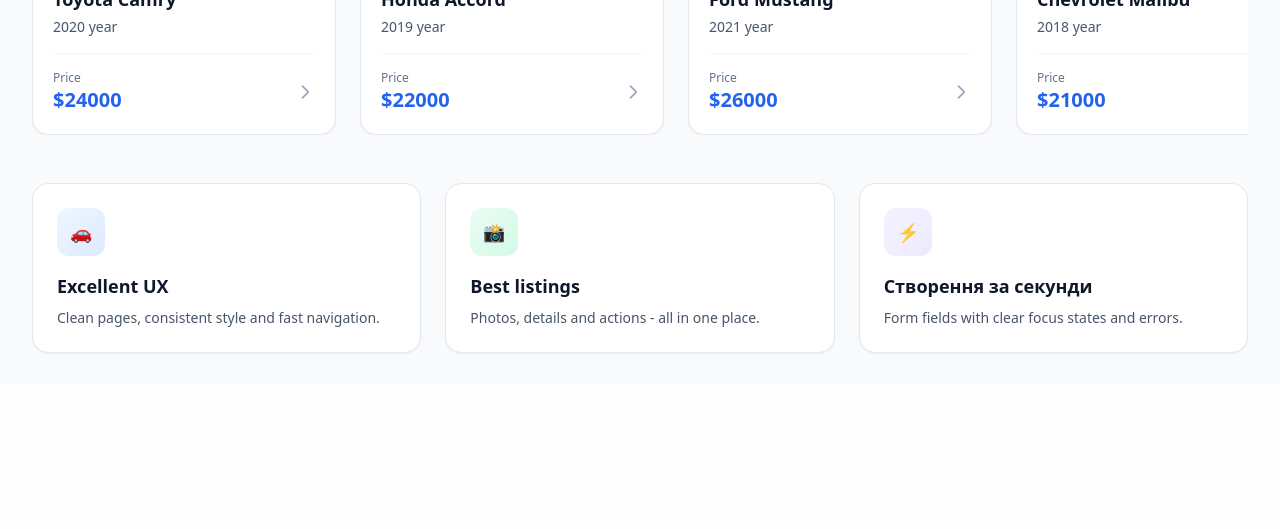
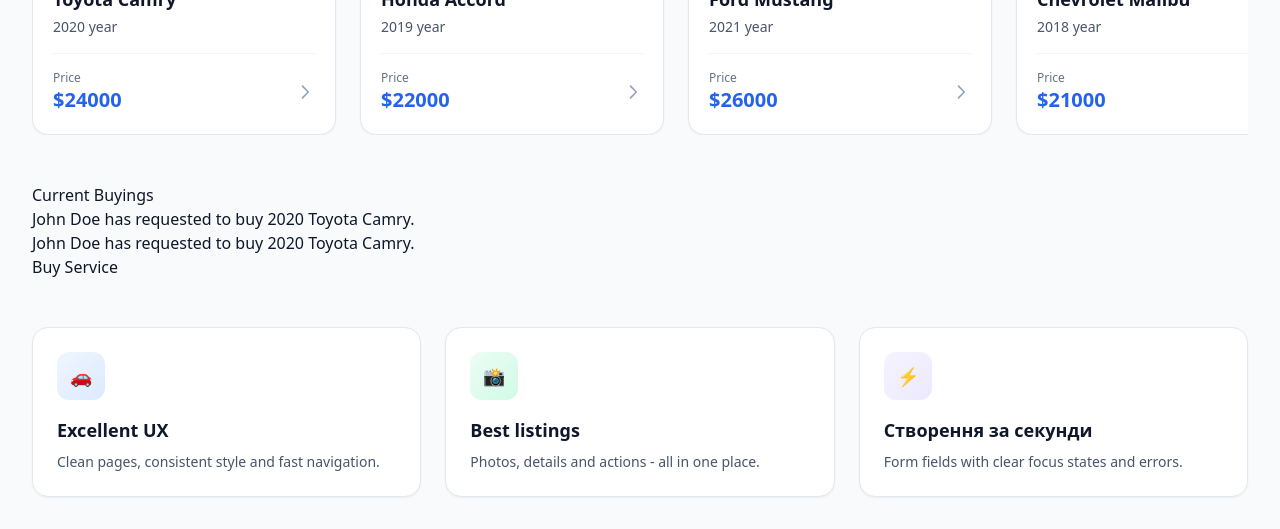
Before and after one commit to epimix/DealerShopDjango, a Django app: page / in a window 1280 px wide. Shown: the part 833-1362 px from the top of the page. Before the commit the page ends 1187 px from the top, so only its background shows below. Run offline with Django 5.2, Linux system fonts and the light colour scheme; data comes from the database, SQL or seed files in the repository; both versions use the stored data as it was after the commit; some libraries are stand-ins or nearby versions.

Commit message:
buy request

```diff
--- a/cars/models.py
+++ b/cars/models.py
@@ -18,3 +18,12 @@ class Car(models.Model):
 
     def __str__(self):
         return f"{self.year} {self.brand} {self.model}"
+
+class BuyingRequest(models.Model):
+    car = models.ForeignKey(Car, on_delete=models.CASCADE, related_name='buying_requests')
+    customer_name = models.CharField(max_length=100)
+    customer_phone = models.CharField(max_length=20)
+    message = models.TextField(blank=True)
+
+    def __str__(self):
+        return f"Buying Request for {self.car} by {self.customer_name}"
--- a/home/templates/home/home.html
+++ b/home/templates/home/home.html
@@ -170,6 +170,19 @@
 
 {% endif %}
 
+{% if buying_requests %}
+<h2>Current Buyings</h2>
+<ul>
+  {% for request in buying_requests %}
+  <li>{{ request.customer_name }} has requested to buy {{ request.car }}.</li>
+  {% endfor %}
+</ul>
+{% else %}
+<p>No bookings at the moment.</p>
+{% endif %}
+
+<a href="/buy" class="btn btn-success mt-3">Buy Service</a>
+
 <div class="mt-12 grid grid-cols-1 md:grid-cols-3 gap-6">
     <div class="rounded-2xl border border-slate-200 bg-white p-6 shadow-sm hover:shadow-md transition-shadow">
         <div
--- a/home/urls.py
+++ b/home/urls.py
@@ -5,4 +5,5 @@ import home.views
 
 urlpatterns = [
     path('', home.views.home, name='home'),
+   path('buy/', home.views.buy_service, name='buy_service'),
 ]
--- a/home/views.py
+++ b/home/views.py
@@ -1,9 +1,23 @@
 from django.shortcuts import render
 from cars.models import Car
 from favorites.favorites import get_favorites_cars
+from django.shortcuts import redirect,render
 
+from cars.models import Car, BuyingRequest
 # Create your views here.
 def home(request):
-    cars = Car.objects.all()[:8]  # Останні 8 автомобілів
+    cars = Car.objects.all()[:8]
     fav_cars = get_favorites_cars(request)
-    return render(request, 'home/home.html', {'cars': cars, 'fav_cars': fav_cars})
+    buying_requests = BuyingRequest.objects.all()
+    return render(request, 'home/home.html', {'cars': cars, 'fav_cars': fav_cars, 'buying_requests': buying_requests})
+
+
+
+def buy_service(request):
+    BuyingRequest.objects.create(
+        car_id=Car.objects.first().id,
+        customer_name="John Doe",
+        customer_phone="123-456-7890",
+        message="I'm interested in buying this car."
+    )
+    return redirect('home')
```
Also changed, not shown: cars/migrations/0004_buyingrequest.py (added), cars/migrations/0005_rename_name_buyingrequest_customer_name_and_more.py (added), db.sqlite3.
